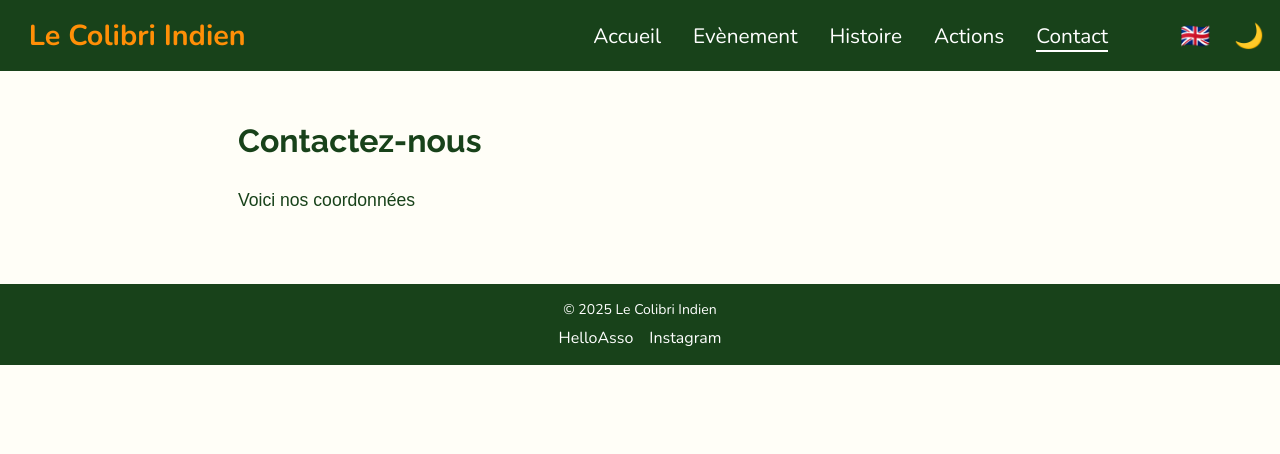
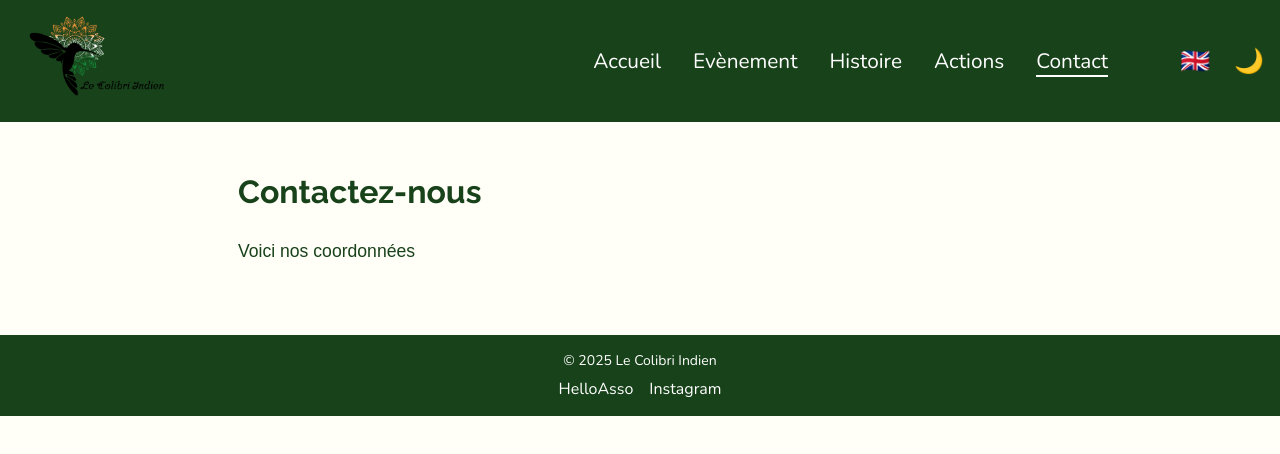
Before and after one commit to Jottiana/le-colibri-indien, a React (Vite) app: page /le-colibri-indien/contact in a window 1280 px wide. Shown: the top 454 px of the page. Built offline with nearby package versions, Linux system fonts and the light colour scheme.

Commit message:
feat(logo): add logo on NavBar

```diff
--- a/src/components/NavBar/NavBar.css
+++ b/src/components/NavBar/NavBar.css
@@ -115,6 +115,11 @@
 		justify-content: space-between;
 	}
 
+	.logo-img {
+		height: 80px;
+		object-fit: contain;
+	}
+
 	.logo {
 		margin-bottom: 0;
 		}
--- a/src/components/NavBar/NavBar.tsx
+++ b/src/components/NavBar/NavBar.tsx
@@ -3,6 +3,7 @@ import { useState } from "react";
 import { Link, useLocation } from "react-router-dom";
 import { useGlobalContext } from "../../context/GlobalContext";
 import { translations } from "../../data/translations";
+import colibriLogo from "../../../public/assets/colibri-logo.png"
 
 function NavBar() {
 	const location = useLocation();
@@ -32,7 +33,11 @@ function NavBar() {
 		>
 			<div className="nav-container">
 				<Link to="/" className="logo" onClick={closeMenu}>
-					Le Colibri Indien
+					<img
+						src={colibriLogo}
+						alt="Logo Le Colibri Indien"
+						className="logo-img"
+					/>
 				</Link>
 
 				<button type="button" className="burger" onClick={toggleMenu}>
```
Also changed, not shown: public/assets/colibri-logo.png (added).
